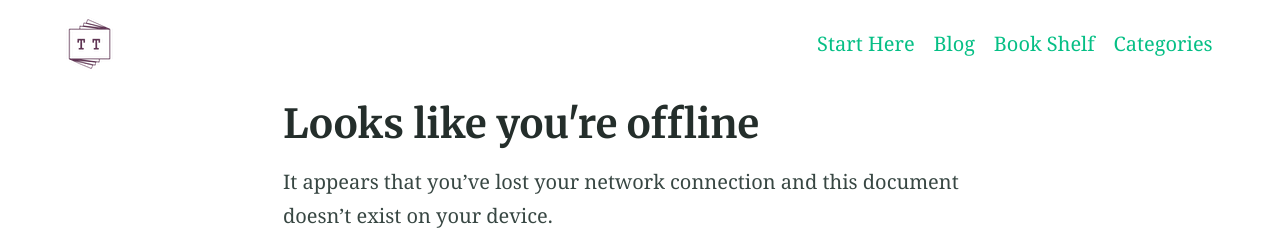
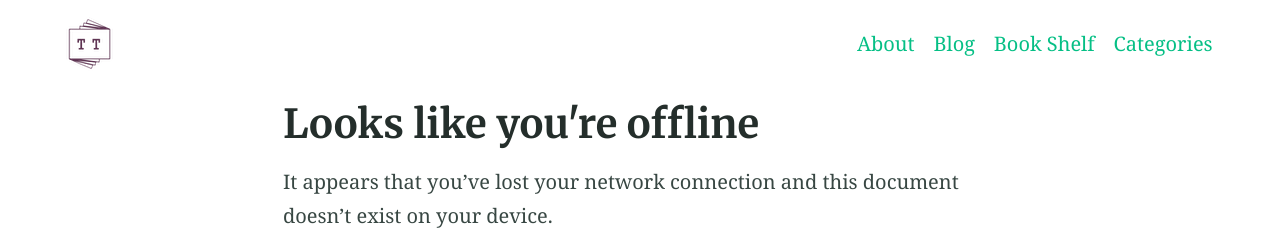
Before and after one commit to ajaythomas/ajaythomas.github.io, a Jekyll site: the page built from offline.md, in a window 1280 px wide. Shown: the top 230 px of the page. Built offline with Jekyll 4.4.1, drawn with Linux system fonts in a browser that asks for light colours.

```diff
--- a/_config.yml
+++ b/_config.yml
@@ -116,7 +116,7 @@ favicons: # Favicons are also used in the manifest file. Syntax is 'size: path'
 
 # 9. Site navigation
 navigation_header:
-- title: Start Here
+- title: About
   url: /
 #- title: Elements
 #  url: /elements/
```
Also changed, not shown: index.md (+1 -1 lines).
